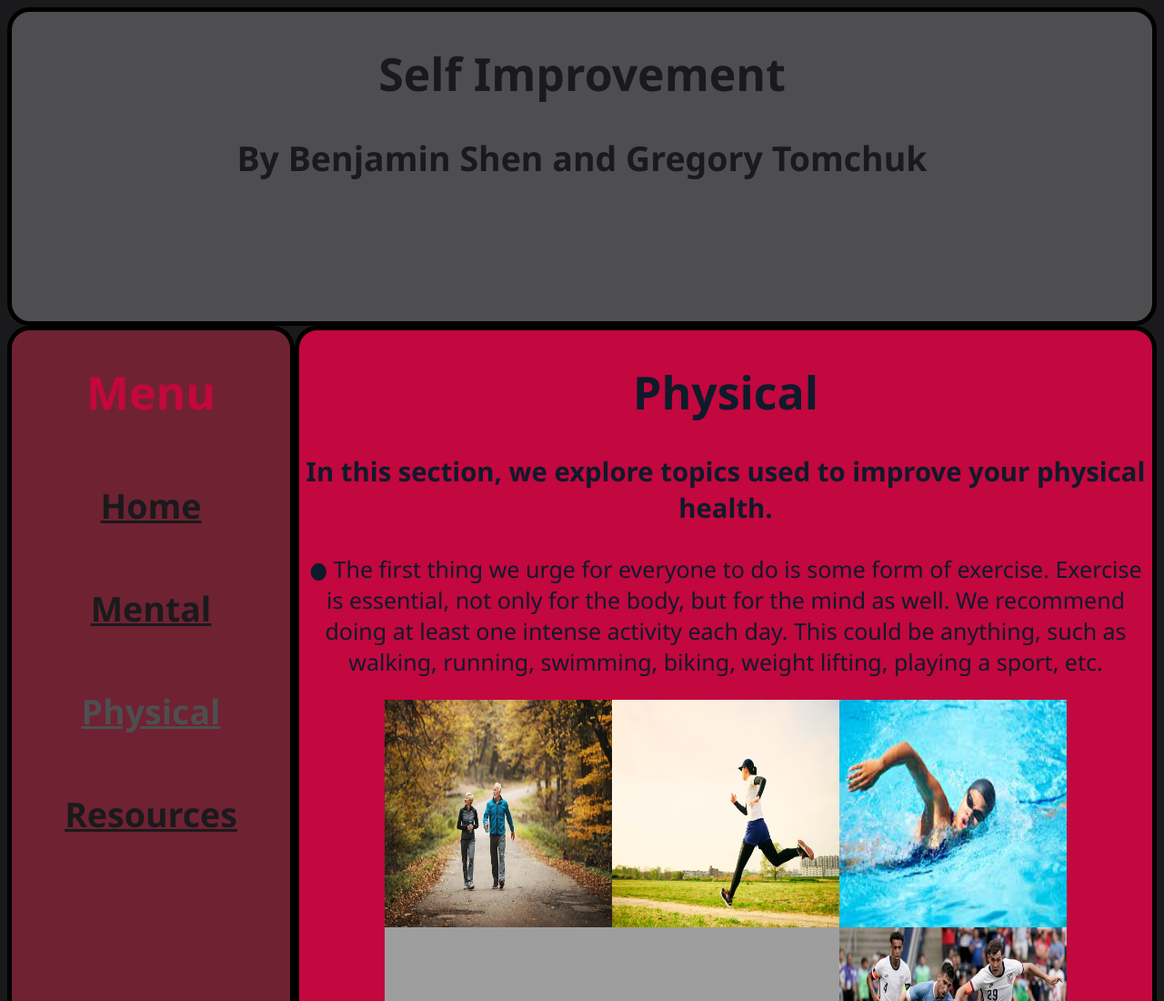
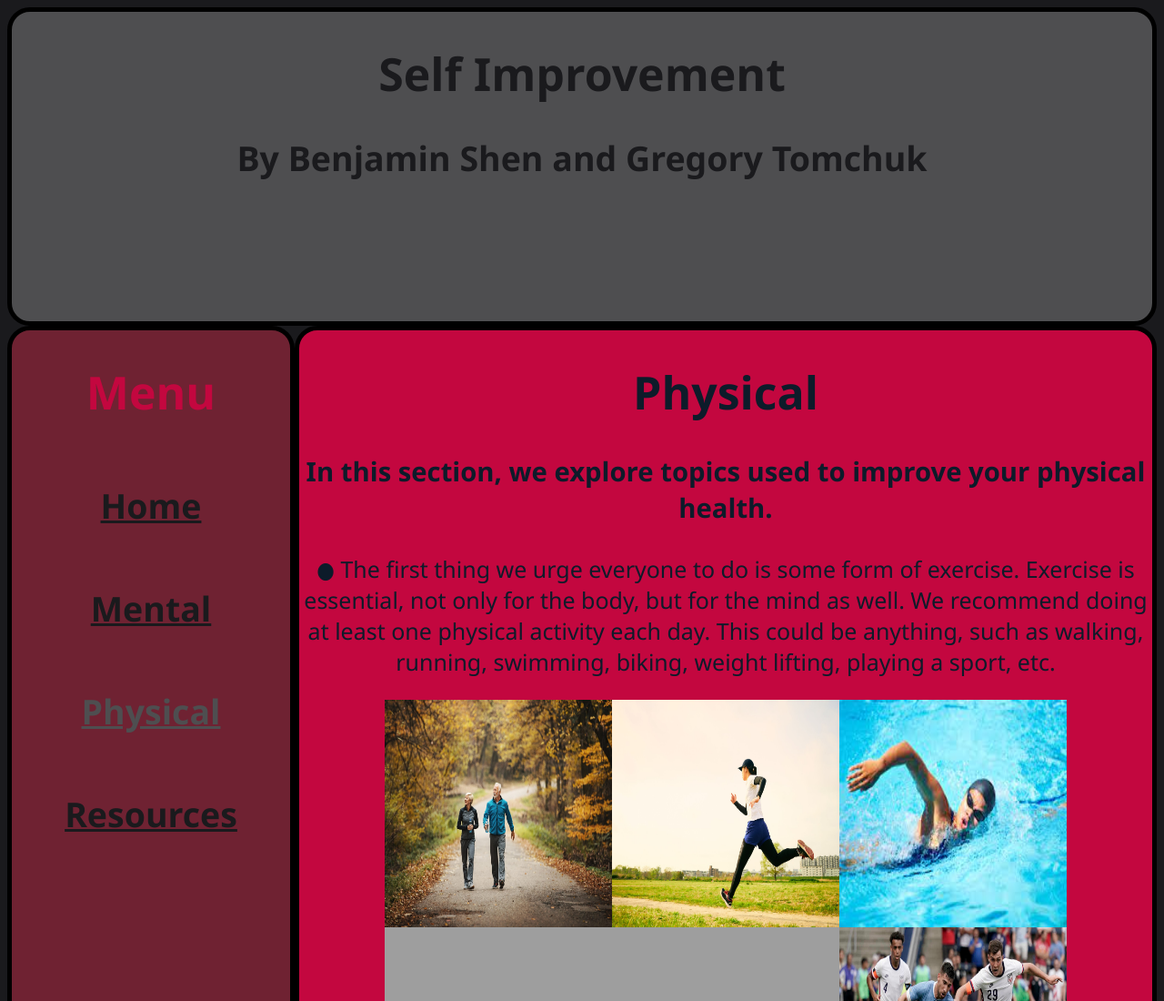
Before and after one commit to gregoryt35/Self-Improvement-Website, a plain HTML site: page physical.html in a window 1280 px wide. Shown: the top 1100 px of the page at 91% size. Drawn offline with Linux system fonts and the light colour scheme; grey boxes are pictures that could not be loaded.

Commit message:
updated paragraph

```diff
--- a/physical.html
+++ b/physical.html
@@ -36,8 +36,8 @@
         <div id="content">
             <h1>Physical</h1>
             <h3>In this section, we explore topics used to improve your physical health.</h3>
-            <p>● The first thing we urge for everyone to do is some form of exercise. Exercise is essential, not only for the
-            body, but for the mind as well. We recommend doing at least one intense activity each day. This could be anything,
+            <p>● The first thing we urge everyone to do is some form of exercise. Exercise is essential, not only for the
+            body, but for the mind as well. We recommend doing at least one physical activity each day. This could be anything,
             such as walking, running, swimming, biking, weight lifting, playing a sport, etc.</p>
             <div class="gallery">
                 <div class="item">
```
